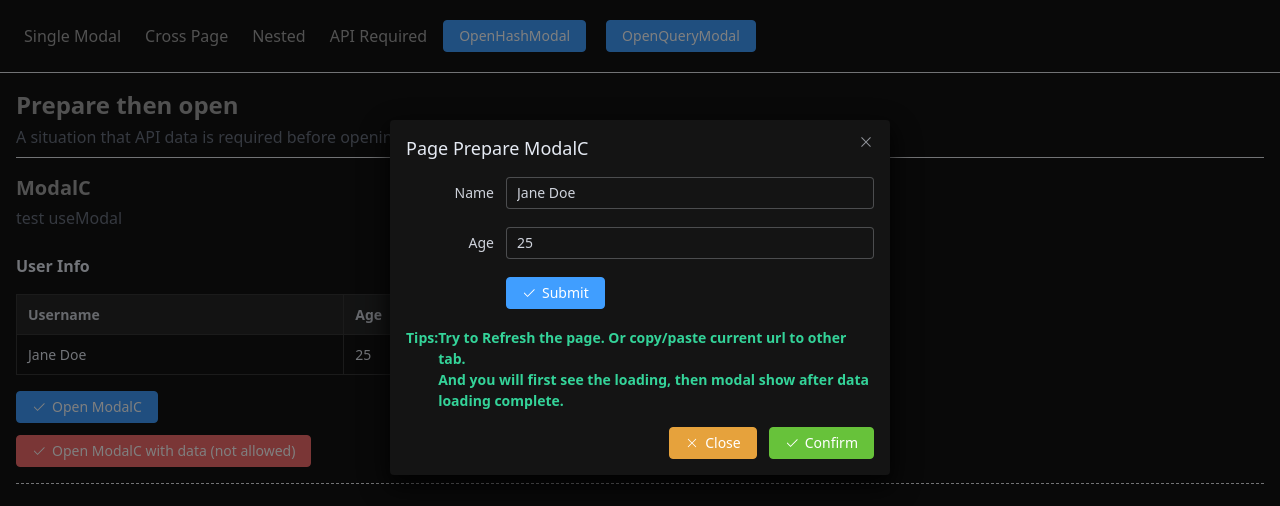
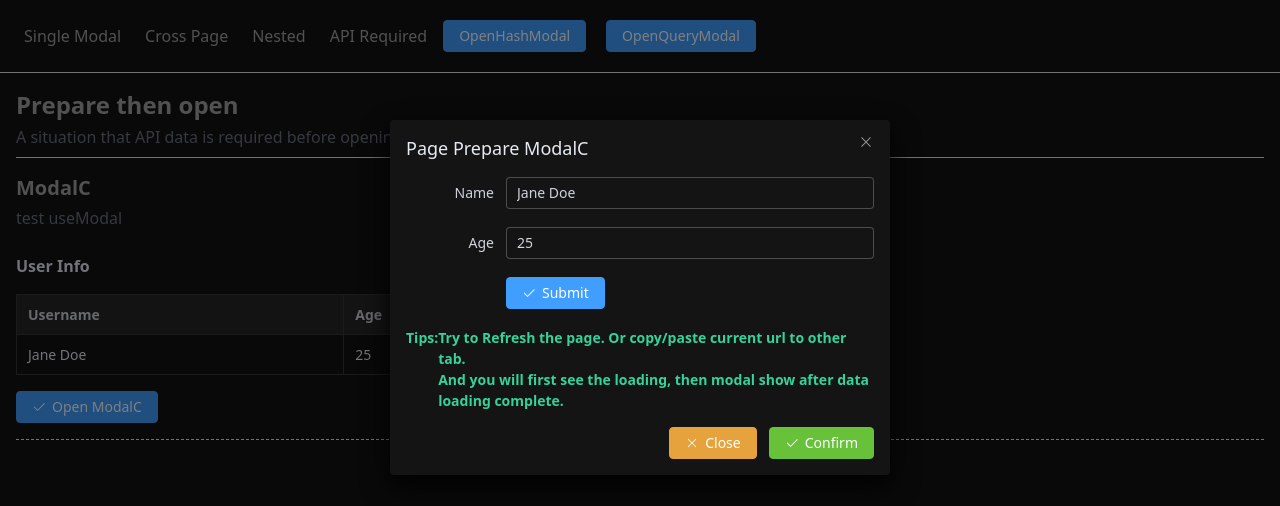
Before and after one commit to shunnNet/vue-modal-route, a Vue app: page /vue-modal-route/prepare/modal-c in a window 1280 px wide. Shown: the top 506 px of the page. Built offline with nearby package versions, Linux system fonts and the light colour scheme.

Commit message:
chore: update demo

```diff
--- a/src/components/SingleModalSectionC.vue
+++ b/src/components/SingleModalSectionC.vue
@@ -31,7 +31,7 @@ const modalProps = computed(() => {
 const { open, unlock } = useModal('PagePrepareModalC', {
   manual: true,
 
-  // TODO: still has bug when not allow open (back to not correct position)
+  // TODO: still has bug when not allow open (back to not correct position\)
   // validate(data) {
   //   // Not allow pass any data
   //   // TODO: click danger button twice will open modal route
@@ -77,7 +77,7 @@ onMounted(async () => {
           Open ModalC
         </ElButton>
       </div>
-      <div>
+      <!-- <div>
         <ElButton
           type="danger"
           icon="check"
@@ -87,7 +87,7 @@ onMounted(async () => {
         >
           Open ModalC with data (not allowed)
         </ElButton>
-      </div>
+      </div> -->
     </div>
     <!-- <ElButton
       type="primary"
```
